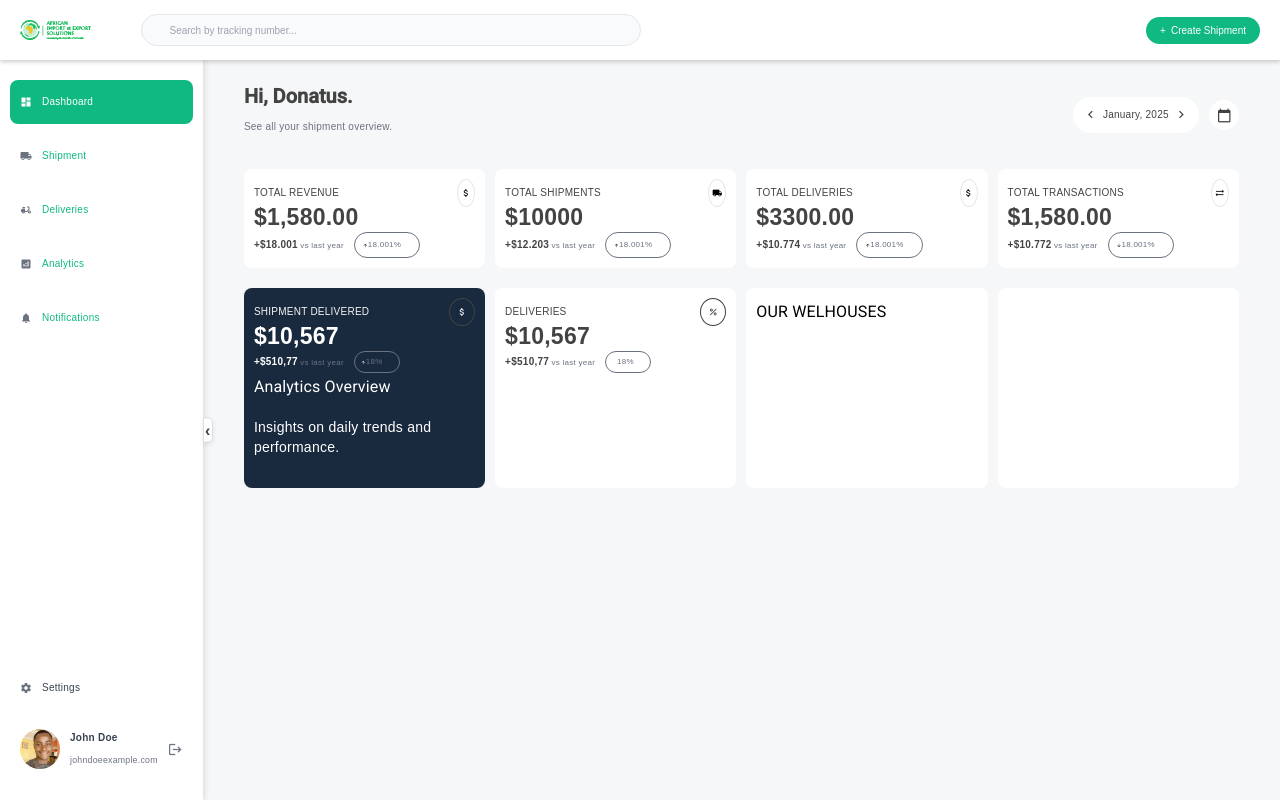
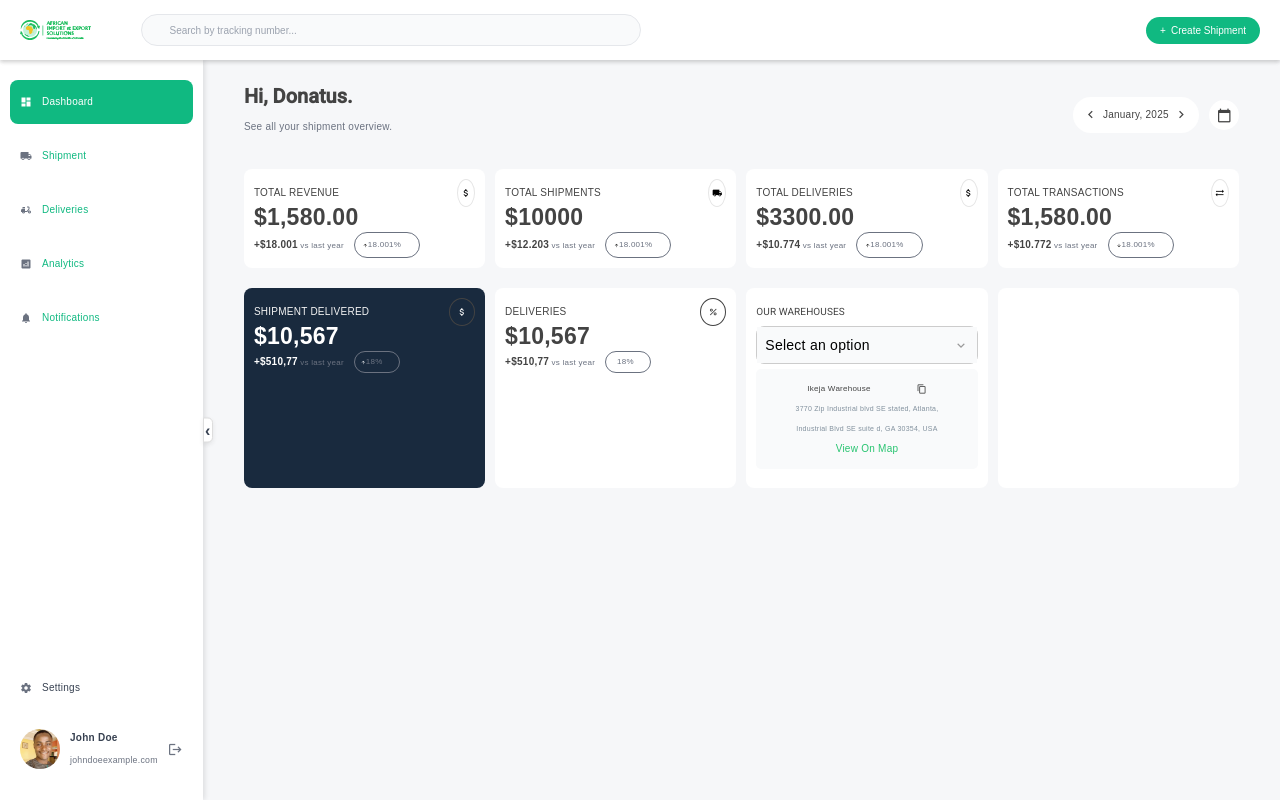
Before and after one commit to BrainDoe/aies-test, an Angular app: page /dashboard/main in a window 1280 px wide. Built offline with nearby package versions, Linux system fonts and the light colour scheme.

Commit message:
Complete third card design in the shipment info grid

```diff
--- a/src/app/dashboard/components/shipment-info/shipment-info.component.html
+++ b/src/app/dashboard/components/shipment-info/shipment-info.component.html
@@ -26,10 +26,6 @@
               <span>18%</span>
             </div>
           </div>
-          <div class="analytics">
-            <h3>Analytics Overview</h3>
-            <p>Insights on daily trends and performance.</p>
-          </div>
         </div>
         <div
           *ngIf="card.customTemplate === 'customCard2'"
@@ -57,71 +53,25 @@
           *ngIf="card.customTemplate === 'customCard3'"
           class="card3-content"
         >
-          <h3>OUR WELHOUSES</h3>
+          <h3>OUR WAREHOUSES</h3>
+          <div class="select">
+            <app-custom-select [options]="options"></app-custom-select>
+          </div>
+          <div class="address">
+            <div class="top">
+              <span>Ikeja Warehouse</span>
+              <i class="material-icons">content_copy</i>
+            </div>
+            <div class="name">
+              <span class="text">
+                3770 Zip Industrial blvd SE stated, Atlanta, <br />
+                Industrial Blvd SE suite d, GA 30354, USA
+              </span>
+              <span class="map"><a href="/dashboard/main">View On Map</a></span>
+            </div>
+          </div>
         </div>
       </app-shipment-info-card>
     </div>
   </div>
 </div>
-
-<!-- Define Custom Templates -->
-<ng-template #customCard1>
-  <div class="card1-content">
-    <div class="card-header">
-      <span>SHIPMENT DELIVERED</span>
-      <div>
-        <i class="material-icons">attach_money</i>
-      </div>
-    </div>
-    <div class="card-body">
-      <span>$10,567</span>
-    </div>
-    <div class="card-footer">
-      <span><strong>+$510,77</strong> vs last year</span>
-      <div>
-        <i class="material-icons">arrow_upward</i>
-        <span>18%</span>
-      </div>
-    </div>
-    <!-- <div class="top">
-      <h3>SHIPMENT DELIVERED</h3>
-      <i class="material-icons">attach_money</i>
-    </div> -->
-    <!-- <div class="amout">
-      <span><strong>+$10,774</strong> vs last year</span>
-      <div>
-        <i class="material-icons">arrow_upward</i>
-        <span>18%</span>
-      </div>
-    </div> -->
-    <div class="analytics">
-      <h3>Analytics Overview</h3>
-      <p>Insights on daily trends and performance.</p>
-    </div>
-  </div>
-</ng-template>
-
-<ng-template #customCard2>
-  <div class="card2-content">
-    <h3>Sales Data</h3>
-    <canvas id="salesChart"></canvas>
-  </div>
-</ng-template>
-
-<ng-template #customCard3>
-  <div class="card3-content">
-    <h3>Recent Notifications</h3>
-    <ul>
-      <li *ngFor="let notification of notifications">{{ notification }}</li>
-    </ul>
-  </div>
-</ng-template>
-
-<ng-template #customCard4>
-  <div class="card4-content">
-    <img src="assets/user-avatar.jpg" alt="User Avatar" class="profile-img" />
-    <h3>{{ user.name }}</h3>
-    <p>{{ user.email }}</p>
-    <button class="edit-profile-btn">Edit Profile</button>
-  </div>
-</ng-template>
--- a/src/app/dashboard/components/shipment-info/shipment-info.component.scss
+++ b/src/app/dashboard/components/shipment-info/shipment-info.component.scss
@@ -186,77 +186,47 @@
 .card3-content {
   width: 100%;
 
-  .card-header {
-    display: flex;
-    align-items: center;
-    justify-content: space-between;
-
-    span {
-      font-size: 1rem;
-      color: #434343;
-      display: inline-block;
-    }
-
-    div {
-      padding: 0.3rem 0.7rem;
-      border-radius: 50%;
-      border: 1px solid #434343;
-    }
-
-    i {
-      font-size: 1rem;
-      display: inline-block;
-      margin-top: 0.3rem;
-      color: #434343;
-    }
+  h3 {
+    font-size: 1rem;
+    color: #434343;
+    margin-bottom: 0px;
   }
 
-  .card-body {
-    display: flex;
-    align-items: center;
-    justify-content: flex-start;
+  .address {
+    margin-top: 0.5rem;
+    padding: 1rem 0.5rem;
+    background-color: #f9fafb;
+    border-radius: 0.5rem;
 
-    span {
-      display: inline-block;
-      font-size: 2.3rem;
-      font-weight: 600;
-      color: #434343;
-    }
-  }
+    .top {
+      display: flex;
+      align-items: center;
+      justify-content: space-evenly;
 
-  .card-footer {
-    display: flex;
-    align-items: center;
-    justify-content: flex-start;
-    margin-top: 0.5rem;
-
-    span {
-      font-size: 0.8rem;
-      display: inline-block;
-      color: #6b7280;
-      margin-right: 1rem;
-
-      strong {
+      span {
+        font-size: 0.8rem;
+        color: #434343;
+      }
+      i {
         font-size: 1rem;
         color: #434343;
+        cursor: pointer;
       }
     }
 
-    div {
-      display: flex;
-      align-items: center;
-      justify-content: space-between;
-      padding: 0rem 0.6rem;
-      border-radius: 2rem;
-      border: 1px solid #6b7280;
-
-      i {
-        font-size: 0.5rem;
+    .name {
+      text-align: center;
+      .text {
+        font-size: 0.7rem;
+        margin-bottom: 0;
+        color: #81909d;
         display: inline-block;
       }
-      span {
-        font-size: 0.8rem;
-        display: inline-block;
+
+      .map a {
+        font-size: 1rem;
+        color: #28c470;
+        display: block;
       }
     }
   }
--- a/src/app/dashboard/components/shipment-info/shipment-info.component.ts
+++ b/src/app/dashboard/components/shipment-info/shipment-info.component.ts
@@ -6,12 +6,7 @@ import { Component } from '@angular/core';
   styleUrl: './shipment-info.component.scss',
 })
 export class ShipmentInfoComponent {
-  notifications = [
-    'New order received',
-    'Item out of stock',
-    'Weekly report available',
-  ];
-  user = { name: 'John Doe', email: 'john.doe@example.com' };
+  options: string[] = ['Ikeja Warehouse', 'Option 2', 'Option 3'];
 
   cards = [
     {
--- /dev/null
+++ b/src/app/shared/components/custom-select/custom-select.component.html
@@ -0,0 +1,17 @@
+<div class="custom-select" (click)="toggleDropdown()">
+  <div class="select-header">
+    <span>{{ selectedOption || placeholder }}</span>
+    <i class="material-icons chevron">{{
+      isOpen ? "keyboard_arrow_up" : "keyboard_arrow_down"
+    }}</i>
+  </div>
+  <ul class="select-options" *ngIf="isOpen">
+    <li
+      *ngFor="let option of options"
+      (click)="selectOption(option)"
+      [class.selected]="option === selectedOption"
+    >
+      {{ option }}
+    </li>
+  </ul>
+</div>
--- /dev/null
+++ b/src/app/shared/components/custom-select/custom-select.component.scss
@@ -0,0 +1,47 @@
+.custom-select {
+  position: relative;
+  border: 1px solid #ccc;
+  border-radius: 0.8rem;
+  width: 100%;
+  max-width: 300px;
+  cursor: pointer;
+  user-select: none;
+
+  .select-header {
+    padding: 0.8rem;
+    display: flex;
+    justify-content: space-between;
+    align-items: center;
+    background: #f9fafb;
+
+    .chevron {
+      font-size: 1.5rem;
+      color: #999;
+    }
+  }
+
+  .select-options {
+    position: absolute;
+    width: 100%;
+    background: white;
+    border: 1px solid #ccc;
+    border-top: none;
+    border-radius: 0 0 8px 8px;
+    z-index: 1000;
+
+    li {
+      padding: 0.8rem;
+      cursor: pointer;
+      transition: background-color 0.3s;
+
+      &:hover {
+        background-color: #f1f1f1;
+      }
+
+      &.selected {
+        background-color: #5794d6;
+        color: white;
+      }
+    }
+  }
+}
--- /dev/null
+++ b/src/app/shared/components/custom-select/custom-select.component.ts
@@ -0,0 +1,25 @@
+import { Component, Input, Output, EventEmitter } from '@angular/core';
+
+@Component({
+  selector: 'app-custom-select',
+  templateUrl: './custom-select.component.html',
+  styleUrl: './custom-select.component.scss',
+})
+export class CustomSelectComponent {
+  @Input() options: string[] = [];
+  @Input() placeholder: string = 'Select an option';
+  @Output() selectionChange = new EventEmitter<string>();
+
+  selectedOption: string | null = null;
+  isOpen = false;
+
+  toggleDropdown(): void {
+    this.isOpen = !this.isOpen;
+  }
+
+  selectOption(option: string): void {
+    this.selectedOption = option;
+    this.isOpen = false;
+    this.selectionChange.emit(option);
+  }
+}
```
Also changed, not shown: src/app/dashboard/dashboard.module.ts (+12 -1 lines), src/app/shared/shared.module.ts (added, +10 -0 lines).
